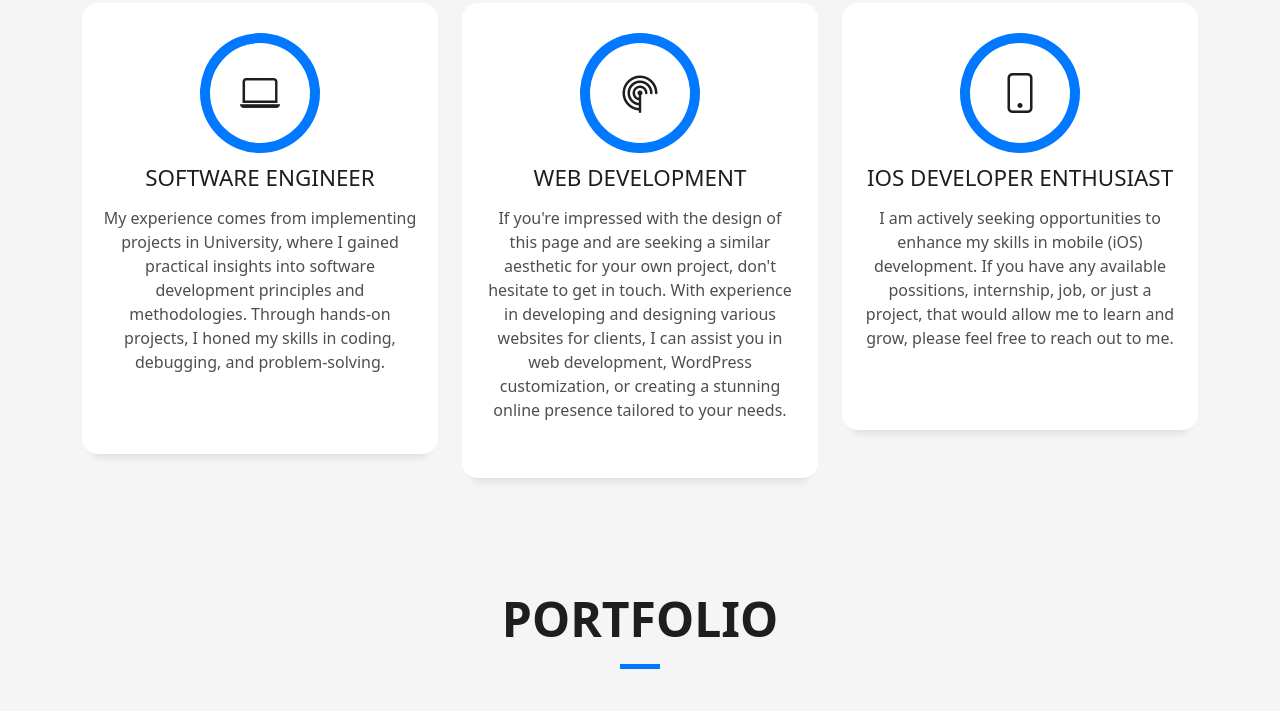
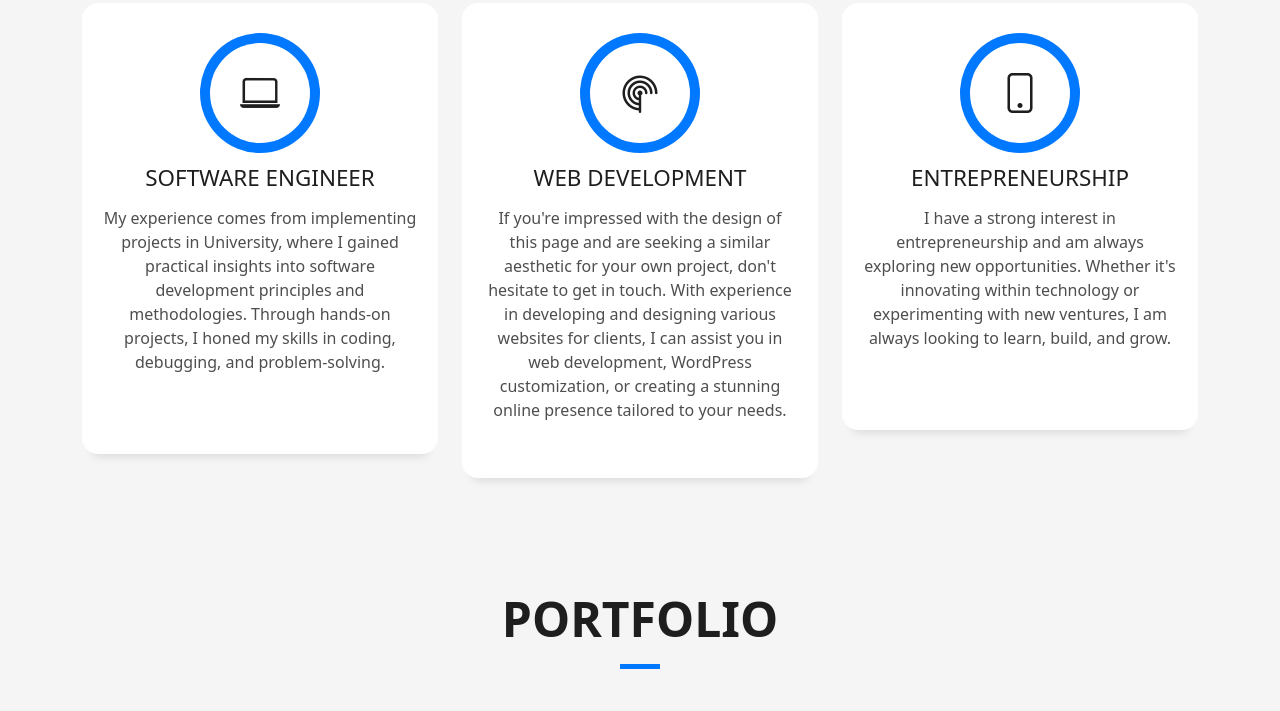
Before and after one commit to ytzortz/ytzortz.github.io, a plain HTML site: page index.html in a window 1280 px wide. Shown: the part 1691-2402 px from the top of the page. Drawn offline with Linux system fonts and the light colour scheme.

Commit message:
changed the ios dev intrest

```diff
--- a/assets/js/translations/en.json
+++ b/assets/js/translations/en.json
@@ -12,7 +12,7 @@
     "cv":"Download CV",
     "software-engineer":"My experience comes from implementing projects in University, where I gained practical insights into software development principles and methodologies. Through hands-on projects, I honed my skills in coding, debugging, and problem-solving.",
     "web-development":"If you're impressed with the design of this page and are seeking a similar aesthetic for your own project, don't hesitate to get in touch. With experience in developing and designing various websites for clients, I can assist you in web development, WordPress customization, or creating a stunning online presence tailored to your needs.",
-    "ios-dev":"I am actively seeking opportunities to enhance my skills in mobile (iOS) development. If you have any available possitions, internship, job, or just a project, that would allow me to learn and grow, please feel free to reach out to me.",
+    "entre":"I have a strong interest in entrepreneurship and am always exploring new opportunities. Whether it's innovating within technology or experimenting with new ventures, I am always looking to learn, build, and grow.",
     "say-hello":"Say Hello",
     "feel-free":"Feel free to contact me for inquiries, collaborations, or just to say hello. I'm looking forward to hearing from you!",
     "get-in-touch":"Get in Touch",
--- a/assets/js/translations/gr.json
+++ b/assets/js/translations/gr.json
@@ -12,7 +12,7 @@
     "cv":"Το Βιογραφικό μου",
     "software-engineer":"Η εμπειρία μου προέρχεται από την υλοποίηση project εντός και εκτός του Πανεπιστημείου, όπου απέκτησα γνώση στις αρχές και τις μεθοδολογίες ανάπτυξης λογισμικού. Μέσα από πρακτικά projects, βελτίωσα τις ικανότητές μου στον προγραμματισμό και στην επίλυση προβλημάτων.",
     "web-development":"Αν σας αρέσει το design αυτής της σελίδας και θα θέλατε κάτι παρόμοιο, μην διστάσετε να επικοινωνήσετε μαζί μου. Με εμπειρία στην ανάπτυξη και σχεδίαση ιστοσελίδων για πελάτες, μπορώ να σας βοηθήσω στην ανάπτυξη της ιστοσελίδας σας,  μιας εντυπωσιακής online παρουσίας προσαρμοσμένης στις ανάγκες σας.",
-    "ios-dev":"Αναζητώ ενεργά ευκαιρίες για να βελτιώσω τις ικανότητές μου στην ανάπτυξη εφαρμογών για κινητά (iOS). Αν έχετε διαθέσιμη κάποια θέση, πρακτική άσκηση, δουλειά ή ακόμα και project, που θα μου επιτρέψει να μάθω και να εξελιχθώ, μη διστάσετε να επικοινωνήσετε μαζί μου.",
+    "entre":"Εξερευνώ διαρκώς νέες ιδέες και ευκαιρίες που αφορούν την επιχειρηματικότητα. Είτε πρόκειται για καινοτομία, είτε για πειραματισμό με νέες ιδέες, επιδιώκω πάντα να μαθαίνω, να δημιουργώ και να εξελίσσομαι.",
     "say-hello":"Πείτε ενα γεια",
     "feel-free":"Μη διστάσετε να επικοινωνήσετε μαζί μου για ερωτήσεις, συνεργασίες, ή απλά για να πείτε ένα γεια",
     "get-in-touch":"Επικοινωνία",
--- a/index.html
+++ b/index.html
@@ -179,10 +179,9 @@
                 <span class="ico-circle"><i class="bi bi-phone"></i></span>
               </div>
               <div class="service-content">
-                <h2 class="s-title">IOS Developer Enthusiast</h2>
-                <p class="s-description text-center" data-translate="ios-dev">
-                  I am actively seeking opportunities to enhance my skills in mobile (iOS) development. If you have any available possitions, internship, job, or just a project, that would allow me to learn and grow, please feel free to reach out to me.
-                </p>
+                <h2 class="s-title">Entrepreneurship</h2>
+                <p class="s-description text-center" data-translate="entre">
+                  I have a strong interest in entrepreneurship and am always exploring new opportunities. Whether it's innovating within technology or experimenting with new ventures, I am always looking to learn, build, and grow.</p>
                 <br>
               </div>
             </div>
```
Also changed, not shown: 1 other file.
